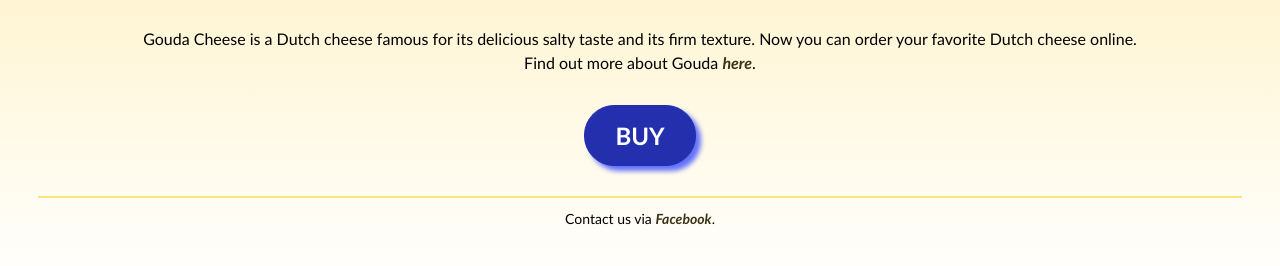
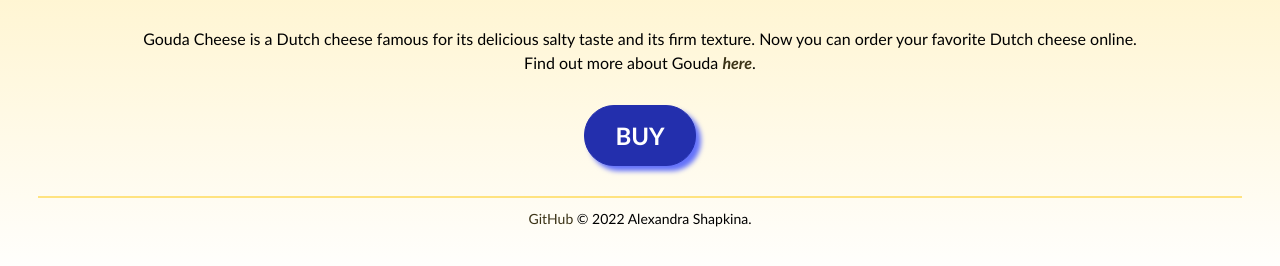
Before and after one commit to a-shapkina/shecodes-basics-final-project, a plain HTML site: page index.html in a window 1280 px wide. Shown: the part 542-808 px from the top of the page. Drawn offline with Linux system fonts and the light colour scheme.

Commit message:
Update index.html

```diff
--- a/index.html
+++ b/index.html
@@ -39,7 +39,7 @@
         margin: 30px 0 10px;
       }
 
-      .fb {
+      .author-link {
         font-size: 14px;
       }
       img {
@@ -89,10 +89,8 @@
       </p>
       <button>BUY</button>
       <hr />
-      <span class="fb"
-        >Contact us via
-        <a href="https://facebook.com" target="_blank"
-          ><strong><em>Facebook</em></strong></a
+      <span class="author-link"
+        ><a href="https://github.com/alexandrashapkina/shecodes-basics-final-project" target="_blank">GitHub</a> © 2022 Alexandra Shapkina</a
         >.</span
       >
     </div>
```
